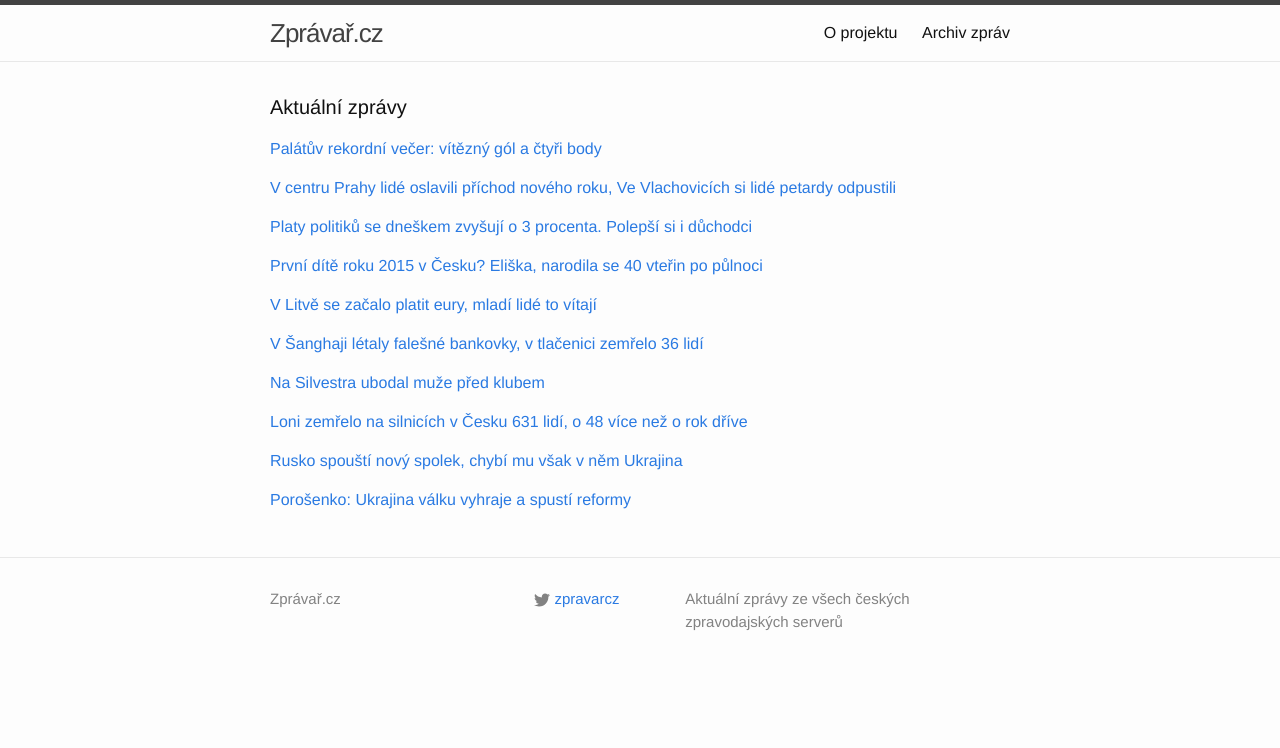
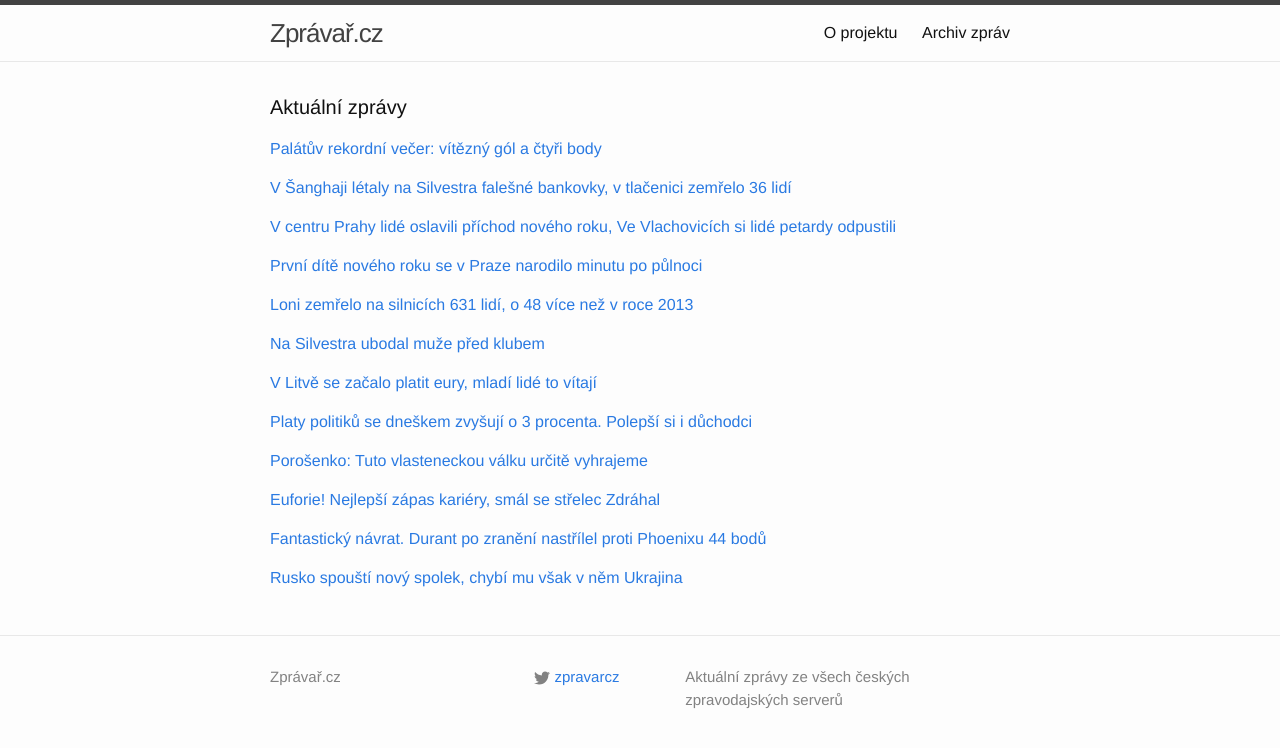
Before and after one commit to adliska/zpravar, a Jekyll site: the page built from index.html, in a window 1280 px wide. Shown: the top 748 px of the page. Built offline with Jekyll 4.4.1, drawn with Linux system fonts in a browser that asks for light colours.

Commit message:
zpravar news update

```diff
--- a/index.html
+++ b/index.html
@@ -17,10 +17,18 @@ layout: default
 <li><a href=http://www.sportovninoviny.cz/zpravy/hokejovi-juniori-cr-porazili-rusko-ve-ctvrtfinale-vyzvou-slovaky/1163541>Hokejoví junioři ČR porazili Rusko, ve čtvrtfinále vyzvou Slováky - www.sportovninoviny.cz</a></li>
 <li><a href=http://www.rozhlas.cz/_zprava/hokejova-dvacitka-porazila-na-ms-rusko-41-ve-ctvrtfinale-vyzve-slovensko--1438421>Hokejová dvacítka porazila na MS Rusko 4:1, ve čtvrtfinále vyzve Slovensko - www.rozhlas.cz</a></li>
 <li><a href=http://hokej.idnes.cz/hokej-ms-dvacitek-cesko-rusko-d2d-/reprezentace.aspx?c=A150101_012343_reprezentace_cig>Mladí hokejisté překvapili: porazili Rusko, ve čtvrtfinále čekají Slováci - hokej.idnes.cz</a></li>
-<li><a href=http://sport.aktualne.cz/blamaz-odvracena-juniori-postoupili-do-ctvrtfinale-ms/r~a4d3a518913411e4ba57002590604f2e/>Blamáž odvrácena, junioři postoupili do čtvrtfinále MS - sport.aktualne.cz</a></li>
 </ul>
-</div><p><a href="javascript:;" onclick="toggle_visibility('zpravy1')">V centru Prahy lidé oslavili příchod nového roku, Ve Vlachovicích si lidé petardy odpustili</a></p>
+</div><p><a href="javascript:;" onclick="toggle_visibility('zpravy1')">V Šanghaji létaly na Silvestra falešné bankovky, v tlačenici zemřelo 36 lidí</a></p>
 <div id="zpravy1" style="display:none">
+<ul>
+<li><a href=http://www.ceskatelevize.cz/ct24/svet/296861-v-sanghaji-letaly-na-silvestra-falesne-bankovky-v-tlacenici-zemrelo-36-lidi/>V Šanghaji létaly na Silvestra falešné bankovky, v tlačenici zemřelo 36 lidí - www.ceskatelevize.cz</a></li>
+<li><a href=http://www.ceskatelevize.cz/ct24/svet/296861-v-sanghaji-letaly-falesne-bankovky-v-tlacenici-zemrelo-36-lidi/>V Šanghaji létaly falešné bankovky, v tlačenici zemřelo 36 lidí - www.ceskatelevize.cz</a></li>
+<li><a href=http://zahranicni.ihned.cz/c1-63321400-behem-silvestrovskych-oslav-v-sanghaji-byly-uslapany-desitky-lidi>Během silvestrovských oslav v Šanghaji byly ušlapány desítky lidí - zahranicni.ihned.cz</a></li>
+<li><a href=http://echo24.cz/a/iGMxE>Smrtící tlačenici v Šanghaji možná zavinily falešné dolary - echo24.cz</a></li>
+<li><a href=http://www.ceskenoviny.cz/zpravy/zpravy/smrtici-tlacenici-v-sanghaji-mozna-zavinily-falesne-dolary/1163944>Smrtící tlačenici v Šanghaji možná zavinily falešné dolary - www.ceskenoviny.cz</a></li>
+</ul>
+</div><p><a href="javascript:;" onclick="toggle_visibility('zpravy2')">V centru Prahy lidé oslavili příchod nového roku, Ve Vlachovicích si lidé petardy odpustili</a></p>
+<div id="zpravy2" style="display:none">
 <ul>
 <li><a href=http://www.ceskenoviny.cz/zpravy/zpravy/v-centru-prahy-lide-oslavili-prichod-noveho-roku-ve-vlachovicich-si-lide-petardy-odpustili/1163938>V centru Prahy lidé oslavili příchod nového roku, Ve Vlachovicích si lidé petardy odpustili - www.ceskenoviny.cz</a></li>
 <li><a href=http://www.novinky.cz/domaci/357569-cesko-privitalo-oslavami-novy-rok-neobeslo-se-to-bez-zraneni.html>Česko přivítalo oslavami nový rok, neobešlo se to bez zranění - www.novinky.cz</a></li>
@@ -28,65 +36,74 @@ layout: default
 <li><a href=http://www.ceskenoviny.cz/zpravy/zpravy/v-ulicich-v-centru-prahy-lide-slavi-prichod-noveho-roku/1163938>V ulicích v centru Prahy lidé slaví příchod nového roku - www.ceskenoviny.cz</a></li>
 <li><a href=http://www.novinky.cz/domaci/357569-cesko-vita-oslavami-novy-rok-jsou-uz-prvni-zraneni.html>Česko vítá oslavami nový rok, jsou už první zranění - www.novinky.cz</a></li>
 </ul>
-</div><p><a href="javascript:;" onclick="toggle_visibility('zpravy2')">Platy politiků se dneškem zvyšují o 3 procenta. Polepší si i důchodci</a></p>
-<div id="zpravy2" style="display:none">
+</div><p><a href="javascript:;" onclick="toggle_visibility('zpravy3')">První dítě nového roku se v Praze narodilo minutu po půlnoci</a></p>
+<div id="zpravy3" style="display:none">
+<ul>
+<li><a href=http://www.ceskenoviny.cz/zpravy/zpravy/prvni-dite-noveho-roku-se-v-praze-narodilo-minutu-po-pulnoci/1163953>První dítě nového roku se v Praze narodilo minutu po půlnoci - www.ceskenoviny.cz</a></li>
+<li><a href=http://www.denik.cz/z_domova/prvnim-dite-noveho-roku-se-v-praze-narodilo-40-vterin-po-pulnoci-20150101.html>První dítě roku 2015 v Česku? Eliška, narodila se 40 vteřin po půlnoci - www.denik.cz</a></li>
+<li><a href=http://www.rozhlas.cz/_zprava/prvni-dite-2015-se-zrejme-narodilo-v-praze-eliska-prisla-na-svet-40-vterin-po-pulnoci--1438434>První dítě 2015 se zřejmě narodilo v Praze, Eliška přišla na svět 40 vteřin po půlnoci - www.rozhlas.cz</a></li>
+<li><a href=http://www.novinky.cz/domaci/357579-prvni-dite-roku-se-v-praze-narodilo-40-vterin-po-pulnoci.html>První dítě roku se v Praze narodilo 40 vteřin po půlnoci - www.novinky.cz</a></li>
+<li><a href=http://www.ceskenoviny.cz/zpravy/zpravy/prvnim-dite-noveho-roku-se-v-praze-narodilo-40-vterin-po-pulnoci/1163953>Prvním dítě nového roku se v Praze narodilo 40 vteřin po půlnoci - www.ceskenoviny.cz</a></li>
+</ul>
+</div><p><a href="javascript:;" onclick="toggle_visibility('zpravy4')">Loni zemřelo na silnicích 631 lidí, o 48 více než v roce 2013</a></p>
+<div id="zpravy4" style="display:none">
+<ul>
+<li><a href=http://www.denik.cz/z_domova/loni-zemrelo-na-silnicich-631-lidi-o-48-vice-nez-v-roce-2013-20150101.html>Loni zemřelo na silnicích 631 lidí, o 48 více než v roce 2013 - www.denik.cz</a></li>
+<li><a href=http://zpravy.idnes.cz/loni-zemrelo-na-silnicich-v-cesku-631-lidi-o-48-vice-nez-o-rok-drive-pv6-/krimi.aspx?c=A150101_090314_krimi_jav>Loni zemřelo na silnicích v Česku 631 lidí, o 48 více než o rok dříve - zpravy.idnes.cz</a></li>
+<li><a href=http://www.novinky.cz/krimi/357581-loni-zemrelo-na-silnicich-v-cesku-631-lidi-o-48-mezirocne-vice.html>Loni zemřelo na silnicích v Česku 631 lidí, o 48 meziročně více - www.novinky.cz</a></li>
+<li><a href=http://www.ceskatelevize.cz/ct24/domaci/296860-mrtvych-loni-na-silnicich-pribylo/>Mrtvých loni na silnicích přibylo - www.ceskatelevize.cz</a></li>
+</ul>
+</div><p><a href="javascript:;" onclick="toggle_visibility('zpravy5')">Na Silvestra ubodal muže před klubem</a></p>
+<div id="zpravy5" style="display:none">
+<ul>
+<li><a href=http://www.novinky.cz/krimi/357582-na-silvestra-ubodal-muze-pred-klubem.html>Na Silvestra ubodal muže před klubem - www.novinky.cz</a></li>
+<li><a href=http://www.ceskatelevize.cz/ct24/domaci/296859-v-trebici-zemrel-pri-rvacce-muz-v-brne-vypadl-opily-mladik-z-okna/>V Třebíči zemřel při rvačce muž, v Brně vypadl opilý mladík z okna - www.ceskatelevize.cz</a></li>
+<li><a href=http://www.ceskenoviny.cz/zpravy/zpravy/v-trebici-byl-rano-pred-klubem-pobodan-muz-zranenim-podlehl/1163991>V Třebíči byl ráno před klubem pobodán muž, zraněním podlehl - www.ceskenoviny.cz</a></li>
+<li><a href=http://jihlava.idnes.cz/v-trebici-byl-rano-pred-klubem-pobodan-muz-zranenim-podlehl-po9-/jihlava-zpravy.aspx?c=A150101_072138_jihlava-zpravy_jav>Rvačka před klubem v Třebíči skončila ubodáním jednoho z mužů - jihlava.idnes.cz</a></li>
+</ul>
+</div><p><a href="javascript:;" onclick="toggle_visibility('zpravy6')">V Litvě se začalo platit eury, mladí lidé to vítají</a></p>
+<div id="zpravy6" style="display:none">
+<ul>
+<li><a href=http://www.rozhlas.cz/_zprava/v-litve-se-zacalo-platit-eury-mladi-lide-to-vitaji--1438436>V Litvě se začalo platit eury, mladí lidé to vítají - www.rozhlas.cz</a></li>
+<li><a href=http://echo24.cz/a/wacyN>Litva zavedla euro. Skeptici se bojí odlivu lidí - echo24.cz</a></li>
+<li><a href=http://ekonomika.idnes.cz/litva-prijala-euro-je-devatenactym-clenem-eurozony-fxv-/eko_euro.aspx?c=A150101_002541_eko_euro_jav>V Litvě se začalo platit eurem, od půlnoci je členem eurozóny - ekonomika.idnes.cz</a></li>
+<li><a href=http://www.financninoviny.cz/zpravodajstvi/zpravy/litva-je-od-dnesniho-dne-19-clenem-eurozony/1163951>Litva je od dnešního dne 19. členem eurozóny - www.financninoviny.cz</a></li>
+</ul>
+</div><p><a href="javascript:;" onclick="toggle_visibility('zpravy7')">Platy politiků se dneškem zvyšují o 3 procenta. Polepší si i důchodci</a></p>
+<div id="zpravy7" style="display:none">
 <ul>
 <li><a href=http://domaci.ihned.cz/c1-63321380-platy-politiku-se-dneskem-zvysuji-o-3-procenta-polepsi-si-i-duchodci>Platy politiků se dneškem zvyšují o 3 procenta. Polepší si i důchodci - domaci.ihned.cz</a></li>
 <li><a href=http://domaci.ihned.cz/c1-63321380-zvysuji-se-platy-politikum-letos-si-polepsi-i-duchodci-a-rodiny-s-detmi>Zvyšují se platy politikům, letos si polepší  i důchodci a rodiny s dětmi - domaci.ihned.cz</a></li>
 <li><a href=http://www.financninoviny.cz/zpravodajstvi/zpravy/platy-politiku-se-ode-dneska-zvysuji-o-3-pct-u-soudcu-o-deset/1163973>Platy politiků se ode dneška zvyšují o 3 pct., u soudců o deset - www.financninoviny.cz</a></li>
 <li><a href=http://www.financninoviny.cz/zpravodajstvi/zpravy/duchodcum-vzrustaji-penze-danove-slevy-na-deti-se-zvysuji/1163971>Důchodcům vzrůstají penze, daňové slevy na děti se zvyšují - www.financninoviny.cz</a></li>
 </ul>
-</div><p><a href="javascript:;" onclick="toggle_visibility('zpravy3')">První dítě roku 2015 v Česku? Eliška, narodila se 40 vteřin po půlnoci</a></p>
-<div id="zpravy3" style="display:none">
+</div><p><a href="javascript:;" onclick="toggle_visibility('zpravy8')">Porošenko: Tuto vlasteneckou válku určitě vyhrajeme</a></p>
+<div id="zpravy8" style="display:none">
 <ul>
-<li><a href=http://www.denik.cz/z_domova/prvnim-dite-noveho-roku-se-v-praze-narodilo-40-vterin-po-pulnoci-20150101.html>První dítě roku 2015 v Česku? Eliška, narodila se 40 vteřin po půlnoci - www.denik.cz</a></li>
-<li><a href=http://www.rozhlas.cz/_zprava/prvni-dite-2015-se-zrejme-narodilo-v-praze-eliska-prisla-na-svet-40-vterin-po-pulnoci--1438434>První dítě 2015 se zřejmě narodilo v Praze, Eliška přišla na svět 40 vteřin po půlnoci - www.rozhlas.cz</a></li>
-<li><a href=http://www.novinky.cz/domaci/357579-prvni-dite-roku-se-v-praze-narodilo-40-vterin-po-pulnoci.html>První dítě roku se v Praze narodilo 40 vteřin po půlnoci - www.novinky.cz</a></li>
-<li><a href=http://www.ceskenoviny.cz/zpravy/zpravy/prvnim-dite-noveho-roku-se-v-praze-narodilo-40-vterin-po-pulnoci/1163953>Prvním dítě nového roku se v Praze narodilo 40 vteřin po půlnoci - www.ceskenoviny.cz</a></li>
+<li><a href=http://www.tyden.cz/rubriky/zahranici/rusko-a-okoli/porosenko-tuto-vlasteneckou-valku-urcite-vyhrajeme_328816.html>Porošenko: Tuto vlasteneckou válku určitě vyhrajeme - www.tyden.cz</a></li>
+<li><a href=http://zpravy.e15.cz/zahranicni/politika/porosenko-ukrajina-valku-vyhraje-a-spusti-reformy-1149426>Porošenko: Ukrajina válku vyhraje a spustí reformy - zpravy.e15.cz</a></li>
+<li><a href=http://www.rozhlas.cz/_zprava/ukrajina-zvitezi-v-boji-s-proruskymi-separatisty-rekl-v-projevu-prezident-porosenko--1438433>Ukrajina zvítězí v boji s proruskými separatisty, řekl v projevu prezident Porošenko - www.rozhlas.cz</a></li>
+<li><a href=http://www.novinky.cz/zahranicni/357576-porosenko-ukrajina-valku-vyhraje-a-spusti-reformy.html>Porošenko: Ukrajina válku vyhraje a spustí reformy - www.novinky.cz</a></li>
 </ul>
-</div><p><a href="javascript:;" onclick="toggle_visibility('zpravy4')">V Litvě se začalo platit eury, mladí lidé to vítají</a></p>
-<div id="zpravy4" style="display:none">
+</div><p><a href="javascript:;" onclick="toggle_visibility('zpravy9')">Euforie! Nejlepší zápas kariéry, smál se střelec Zdráhal</a></p>
+<div id="zpravy9" style="display:none">
 <ul>
-<li><a href=http://www.rozhlas.cz/_zprava/v-litve-se-zacalo-platit-eury-mladi-lide-to-vitaji--1438436>V Litvě se začalo platit eury, mladí lidé to vítají - www.rozhlas.cz</a></li>
-<li><a href=http://echo24.cz/a/wacyN>Litva zavedla euro. Skeptici se bojí odlivu lidí - echo24.cz</a></li>
-<li><a href=http://ekonomika.idnes.cz/litva-prijala-euro-je-devatenactym-clenem-eurozony-fxv-/eko_euro.aspx?c=A150101_002541_eko_euro_jav>V Litvě se začalo platit eurem, od půlnoci je členem eurozóny - ekonomika.idnes.cz</a></li>
-<li><a href=http://www.financninoviny.cz/zpravodajstvi/zpravy/litva-je-od-dnesniho-dne-19-clenem-eurozony/1163951>Litva je od dnešního dne 19. členem eurozóny - www.financninoviny.cz</a></li>
+<li><a href=http://www.tyden.cz/rubriky/sport/hokej/reprezentace/euforie-nejlepsi-zapas-kariery-smal-se-strelec-zdrahal_328815.html>Euforie! Nejlepší zápas kariéry, smál se střelec Zdráhal - www.tyden.cz</a></li>
+<li><a href=http://www.tyden.cz/rubriky/sport/hokej/reprezentace/nejlepsi-zapas-kariery-smal-se-strelec-zdrahal_328815.html>Euforie! Nejlepší zápas kariéry, smál se střelec Zdráhal - www.tyden.cz</a></li>
+<li><a href=http://sport.aktualne.cz/zdrahal-zrejme-muj-nejlepsi-zapas-kariery/r~7b401c96918d11e4a10c0025900fea04/>Zdráhal: Konečně jsme hráli jako tým. Slováky už nepdoceníme - sport.aktualne.cz</a></li>
 </ul>
-</div><p><a href="javascript:;" onclick="toggle_visibility('zpravy5')">V Šanghaji létaly falešné bankovky, v tlačenici zemřelo 36 lidí</a></p>
-<div id="zpravy5" style="display:none">
+</div><p><a href="javascript:;" onclick="toggle_visibility('zpravy10')">Fantastický návrat. Durant po zranění nastřílel proti Phoenixu 44 bodů</a></p>
+<div id="zpravy10" style="display:none">
 <ul>
-<li><a href=http://www.ceskatelevize.cz/ct24/svet/296861-v-sanghaji-letaly-falesne-bankovky-v-tlacenici-zemrelo-36-lidi/>V Šanghaji létaly falešné bankovky, v tlačenici zemřelo 36 lidí - www.ceskatelevize.cz</a></li>
-<li><a href=http://zahranicni.ihned.cz/c1-63321400-behem-silvestrovskych-oslav-v-sanghaji-byly-uslapany-desitky-lidi>Během silvestrovských oslav v Šanghaji byly ušlapány desítky lidí - zahranicni.ihned.cz</a></li>
-<li><a href=http://echo24.cz/a/iGMxE>Smrtící tlačenici v Šanghaji možná zavinily falešné dolary - echo24.cz</a></li>
-<li><a href=http://www.ceskenoviny.cz/zpravy/zpravy/smrtici-tlacenici-v-sanghaji-mozna-zavinily-falesne-dolary/1163944>Smrtící tlačenici v Šanghaji možná zavinily falešné dolary - www.ceskenoviny.cz</a></li>
+<li><a href=http://www.denik.cz/ostatni_sport/fantasticky-navrat-durant-po-zraneni-nastrilel-proti-phoenixu-44-bodu-20150101.html>Fantastický návrat. Durant po zranění nastřílel proti Phoenixu 44 bodů - www.denik.cz</a></li>
+<li><a href=http://sport.idnes.cz/basketbal-nba-zpravodajstvi-dgc-/basket.aspx?c=A150101_095254_sport-basket_rou>Durant se vrátil po zranění famózně: 44 body pomohl k výhře Oklahomy - sport.idnes.cz</a></li>
+<li><a href=http://sport.aktualne.cz/durant-se-vratil-44-body-oklahoma-vyhrala-v-prodlouzeni/r~1504613e919311e4b98c002590604f2e/>Durant se vrátil 44 body, Oklahoma vyhrála v prodloužení - sport.aktualne.cz</a></li>
 </ul>
-</div><p><a href="javascript:;" onclick="toggle_visibility('zpravy6')">Na Silvestra ubodal muže před klubem</a></p>
-<div id="zpravy6" style="display:none">
-<ul>
-<li><a href=http://www.novinky.cz/krimi/357582-na-silvestra-ubodal-muze-pred-klubem.html>Na Silvestra ubodal muže před klubem - www.novinky.cz</a></li>
-<li><a href=http://www.ceskatelevize.cz/ct24/domaci/296859-v-trebici-zemrel-pri-rvacce-muz-v-brne-vypadl-opily-mladik-z-okna/>V Třebíči zemřel při rvačce muž, v Brně vypadl opilý mladík z okna - www.ceskatelevize.cz</a></li>
-<li><a href=http://www.ceskenoviny.cz/zpravy/zpravy/v-trebici-byl-rano-pred-klubem-pobodan-muz-zranenim-podlehl/1163991>V Třebíči byl ráno před klubem pobodán muž, zraněním podlehl - www.ceskenoviny.cz</a></li>
-<li><a href=http://jihlava.idnes.cz/v-trebici-byl-rano-pred-klubem-pobodan-muz-zranenim-podlehl-po9-/jihlava-zpravy.aspx?c=A150101_072138_jihlava-zpravy_jav>Rvačka před klubem v Třebíči skončila ubodáním jednoho z mužů - jihlava.idnes.cz</a></li>
-</ul>
-</div><p><a href="javascript:;" onclick="toggle_visibility('zpravy7')">Loni zemřelo na silnicích v Česku 631 lidí, o 48 více než o rok dříve</a></p>
-<div id="zpravy7" style="display:none">
-<ul>
-<li><a href=http://zpravy.idnes.cz/loni-zemrelo-na-silnicich-v-cesku-631-lidi-o-48-vice-nez-o-rok-drive-pv6-/krimi.aspx?c=A150101_090314_krimi_jav>Loni zemřelo na silnicích v Česku 631 lidí, o 48 více než o rok dříve - zpravy.idnes.cz</a></li>
-<li><a href=http://www.novinky.cz/krimi/357581-loni-zemrelo-na-silnicich-v-cesku-631-lidi-o-48-mezirocne-vice.html>Loni zemřelo na silnicích v Česku 631 lidí, o 48 meziročně více - www.novinky.cz</a></li>
-<li><a href=http://www.ceskatelevize.cz/ct24/domaci/296860-mrtvych-loni-na-silnicich-pribylo/>Mrtvých loni na silnicích přibylo - www.ceskatelevize.cz</a></li>
-</ul>
-</div><p><a href="javascript:;" onclick="toggle_visibility('zpravy8')">Rusko spouští nový spolek, chybí mu však v něm Ukrajina</a></p>
-<div id="zpravy8" style="display:none">
+</div><p><a href="javascript:;" onclick="toggle_visibility('zpravy11')">Rusko spouští nový spolek, chybí mu však v něm Ukrajina</a></p>
+<div id="zpravy11" style="display:none">
 <ul>
 <li><a href=http://echo24.cz/a/wqMCp>Rusko spouští nový spolek, chybí mu však v něm Ukrajina - echo24.cz</a></li>
 <li><a href=http://zahranicni.ihned.cz/c1-63321390-rusko-spousti-konkurenci-eu-v-euroasijskem-spolku-mu-ale-chybi-ukrajina>Rusko spouští konkurenci EU. V euroasijském spolku mu ale chybí Ukrajina - zahranicni.ihned.cz</a></li>
 <li><a href=http://www.financninoviny.cz/zpravodajstvi/zpravy/rusko-spousti-novy-spolek-chybi-mu-vsak-v-nem-ukrajina/1163979>Rusko spouští nový spolek, chybí mu však v něm Ukrajina - www.financninoviny.cz</a></li>
 </ul>
-</div><p><a href="javascript:;" onclick="toggle_visibility('zpravy9')">Porošenko: Ukrajina válku vyhraje a spustí reformy</a></p>
-<div id="zpravy9" style="display:none">
-<ul>
-<li><a href=http://zpravy.e15.cz/zahranicni/politika/porosenko-ukrajina-valku-vyhraje-a-spusti-reformy-1149426>Porošenko: Ukrajina válku vyhraje a spustí reformy - zpravy.e15.cz</a></li>
-<li><a href=http://www.rozhlas.cz/_zprava/ukrajina-zvitezi-v-boji-s-proruskymi-separatisty-rekl-v-projevu-prezident-porosenko--1438433>Ukrajina zvítězí v boji s proruskými separatisty, řekl v projevu prezident Porošenko - www.rozhlas.cz</a></li>
-<li><a href=http://www.novinky.cz/zahranicni/357576-porosenko-ukrajina-valku-vyhraje-a-spusti-reformy.html>Porošenko: Ukrajina válku vyhraje a spustí reformy - www.novinky.cz</a></li>
-</ul>
 </div></div>
```
